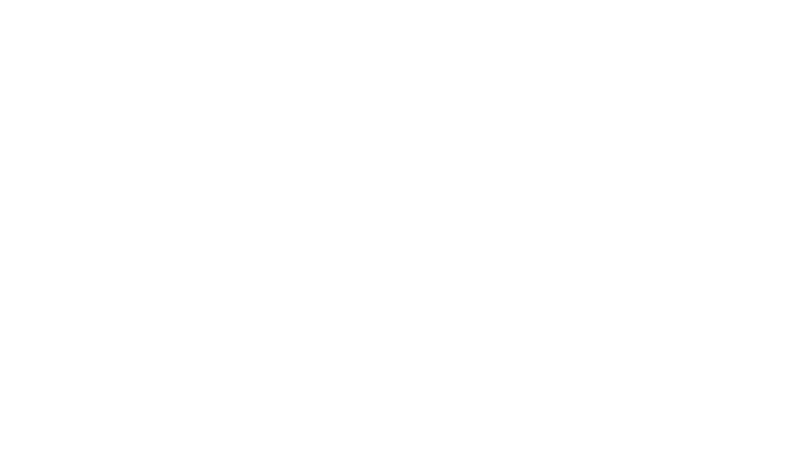
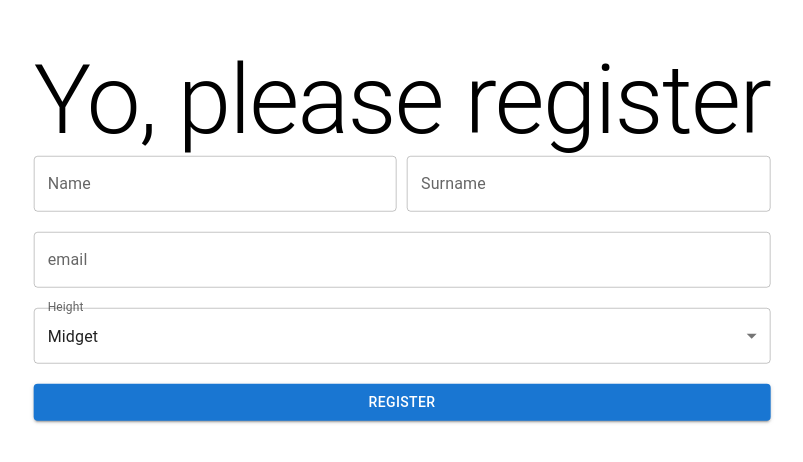
Before and after one commit to Obbik/crispy-telegram, a React (Create React App) app in the folder frontend/: page /register in a window 1280 px wide. Before the commit this address had no page. Shown: the part 168-630 px from the top of the page, without its empty margins (238-1041 px from the left). Built offline with nearby package versions, Linux system fonts and the light colour scheme.

Commit message:
Register page and router are added

```diff
--- a/frontend/src/App.js
+++ b/frontend/src/App.js
@@ -1,12 +1,14 @@
 import React from "react";
 import { BrowserRouter as Router, Route, Routes } from "react-router-dom";
 import LoginPage from "./pages/loginPage/LoginPage";
+import RegisterPage from "./pages/RegisterPage/RegisterPage";
 
 const App = () => {
     return (
         <Router>
             <Routes>
                 <Route exact path="/" element={<LoginPage />} />
+                <Route path="/register" element={<RegisterPage />} />
             </Routes>
         </Router>
     );
--- /dev/null
+++ b/frontend/src/pages/RegisterPage/RegisterPage.js
@@ -0,0 +1,79 @@
+import React from "react";
+import { useState } from "react";
+import Typography from '@mui/material/Typography';
+import Button from '@mui/material/Button';
+import TextField from '@mui/material/TextField';
+import FormControl from '@mui/material/FormControl';
+import InputLabel from '@mui/material/InputLabel';
+import Select from '@mui/material/Select';
+import MenuItem from '@mui/material/MenuItem';
+import './styles.css';
+
+const RegisterPage = () => {
+    const [name, setName ] = useState('')
+    const [surname, setSurname ] = useState('')
+    const [email, setEmail ] = useState('')
+    const [height, setHeight ] = useState('Midget')
+    const [isPending, setIsPending] = useState(false)
+
+    const handleSubmit = (e) => {
+        e.preventDefault();
+
+        const registerData = { name, surname, email, height }
+
+        setIsPending(true)
+
+        console.log(registerData)
+    }
+
+    return <div className="register-page">
+        <Typography variant="h1">
+            Yo, please register
+        </Typography>
+        <form
+            onSubmit={handleSubmit}
+            className="register-form">
+            <div className="name-surname-wrapper">
+                <TextField
+                    label="Name"
+                    variant="outlined"
+                    sx={{
+                        width: '50%',
+                        marginRight: '5px'
+                    }}
+                    onChange={(e) => setName(e.target.value)}
+                />
+                <TextField
+                    label="Surname"
+                    variant="outlined"
+                    sx={{
+                        width: '50%',
+                        marginLeft: '5px'
+                    }}
+                    onChange={(e) => setSurname(e.target.value)}
+                />
+            </div>
+            <TextField
+                label="email"
+                variant="outlined"
+                onChange={(e) => setEmail(e.target.value)}
+            />
+            <FormControl fullWidth>
+                <InputLabel id="height-input-label">Height</InputLabel>
+                <Select
+                    labelId="height-input-label"
+                    id="height-select"
+                    onChange={(e) => setHeight(e.target.value)}
+                    value={height}
+                >
+                    <MenuItem value={'Midget'}>Midget</MenuItem>
+                    <MenuItem value={'Human'}>Human</MenuItem>
+                    <MenuItem value={'Giant'}>Giant</MenuItem>
+                </Select>
+            </FormControl>
+            <Button variant="contained" type="submit">Register</Button>
+        </form>
+    </div>;
+};
+
+export default RegisterPage;
--- /dev/null
+++ b/frontend/src/pages/RegisterPage/styles.css
@@ -0,0 +1,16 @@
+.register-page {
+    margin: 0 -50% 0 0;
+    position: absolute;
+    top: 50%;
+    left: 50%;
+    transform: translate(-50%, -50%)
+}
+
+.register-form {
+    display: grid;
+    gap: 20px;
+}
+
+.name-surname-wrapper {
+    display: flex;
+}
```
Lines whose indentation alone changed are shown as unchanged.
